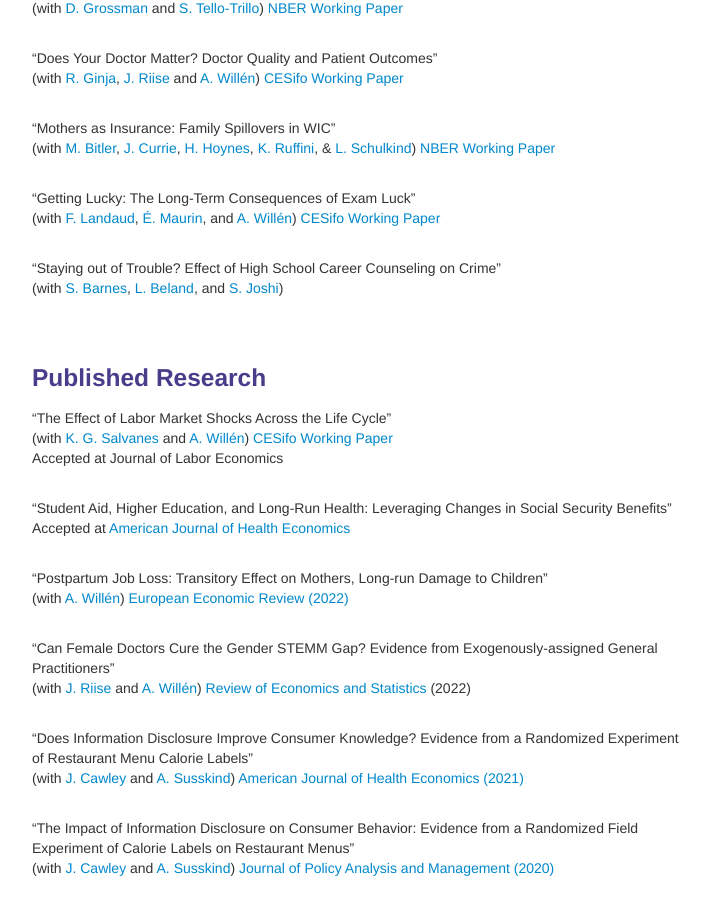
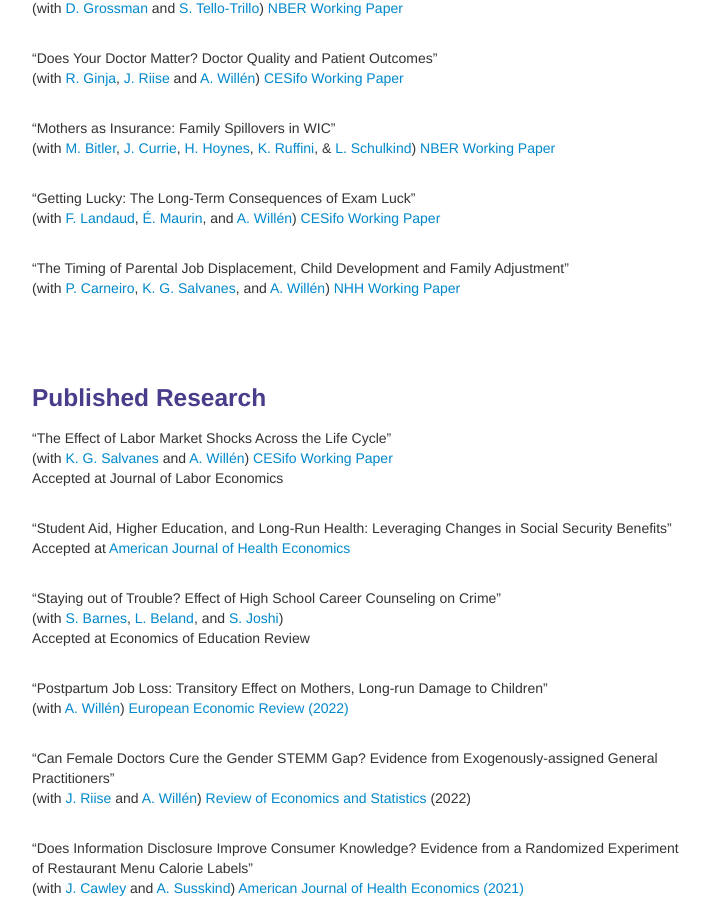
Before and after one commit to bjwillage/bjwillage.github.io, a Jekyll site: the page built from pages/research.md, in a window 1280 px wide and 900 px high, scrolled down 234 px. Shown: the whole window, without its empty margins (258-968 px from the left). Built offline with Jekyll 4.4.1, drawn with Linux system fonts in a browser that asks for light colours.

Commit message:
Update research.md

```diff
--- a/pages/research.md
+++ b/pages/research.md
@@ -27,8 +27,11 @@ description: Barton Willage's research
 [CESifo Working Paper](https://www.cesifo.org/en/publikationen/2022/working-paper/getting-lucky-long-term-consequences-exam-luck)
 <br><br>
 
-"Staying out of Trouble? Effect of High School Career Counseling on Crime"<br>
-(with [S. Barnes](https://blancocenter.louisiana.edu/about-us/center-staff),  [L. Beland](https://www.lpbeland.com/), and [S. Joshi](https://sites.google.com/view/swarupjoshi/home?authuser=0))<br>
+"The Timing of Parental Job Displacement, Child Development and Family Adjustment"<br>
+(with [P. Carneiro](https://www.ucl.ac.uk/~uctppca/), [K. G. Salvanes](https://sites.google.com/view/kjellsalvanes/home), and [A. Willén](https://www.alexanderwillen.com/))
+[NHH Working Paper](https://openaccess.nhh.no/nhh-xmlui/handle/11250/3023380)
+<br><br>
+
 
 
 <br><br>
@@ -42,6 +45,11 @@ Accepted at Journal of Labor Economics <br><br>
 "Student Aid, Higher Education, and Long-Run Health: Leveraging Changes in Social Security Benefits"<br>
 Accepted at [American Journal of Health Economics](https://www.journals.uchicago.edu/doi/10.1086/721567)
 <br><br>
+
+"Staying out of Trouble? Effect of High School Career Counseling on Crime"<br>
+(with [S. Barnes](https://blancocenter.louisiana.edu/about-us/center-staff),  [L. Beland](https://www.lpbeland.com/), and [S. Joshi](https://sites.google.com/view/swarupjoshi/home?authuser=0))<br>
+Accepted at Economics of Education Review
+ <br><br>
 
 "Postpartum Job Loss: Transitory Effect on Mothers, Long-run Damage to Children"<br>
 (with [A. Willén](https://www.alexanderwillen.com/))
```
